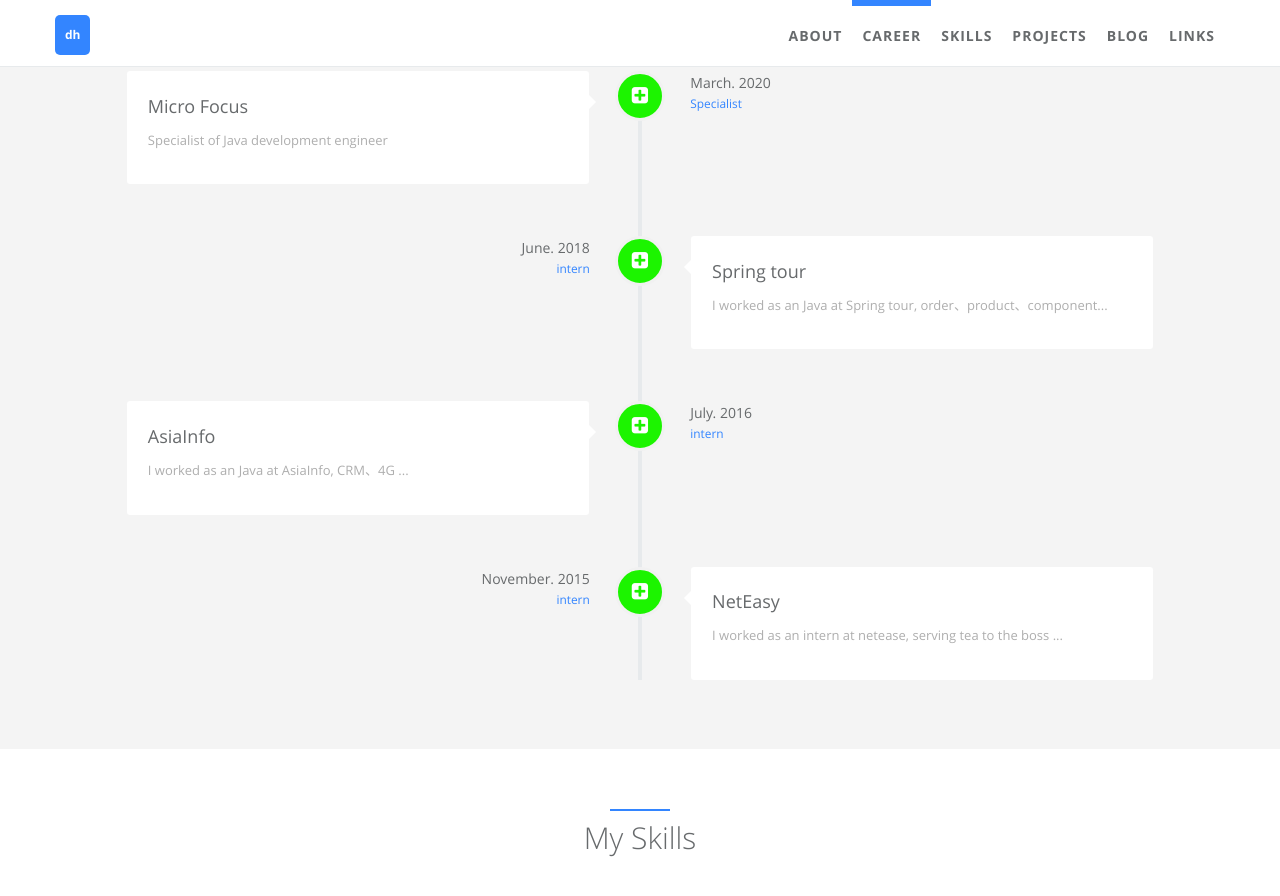
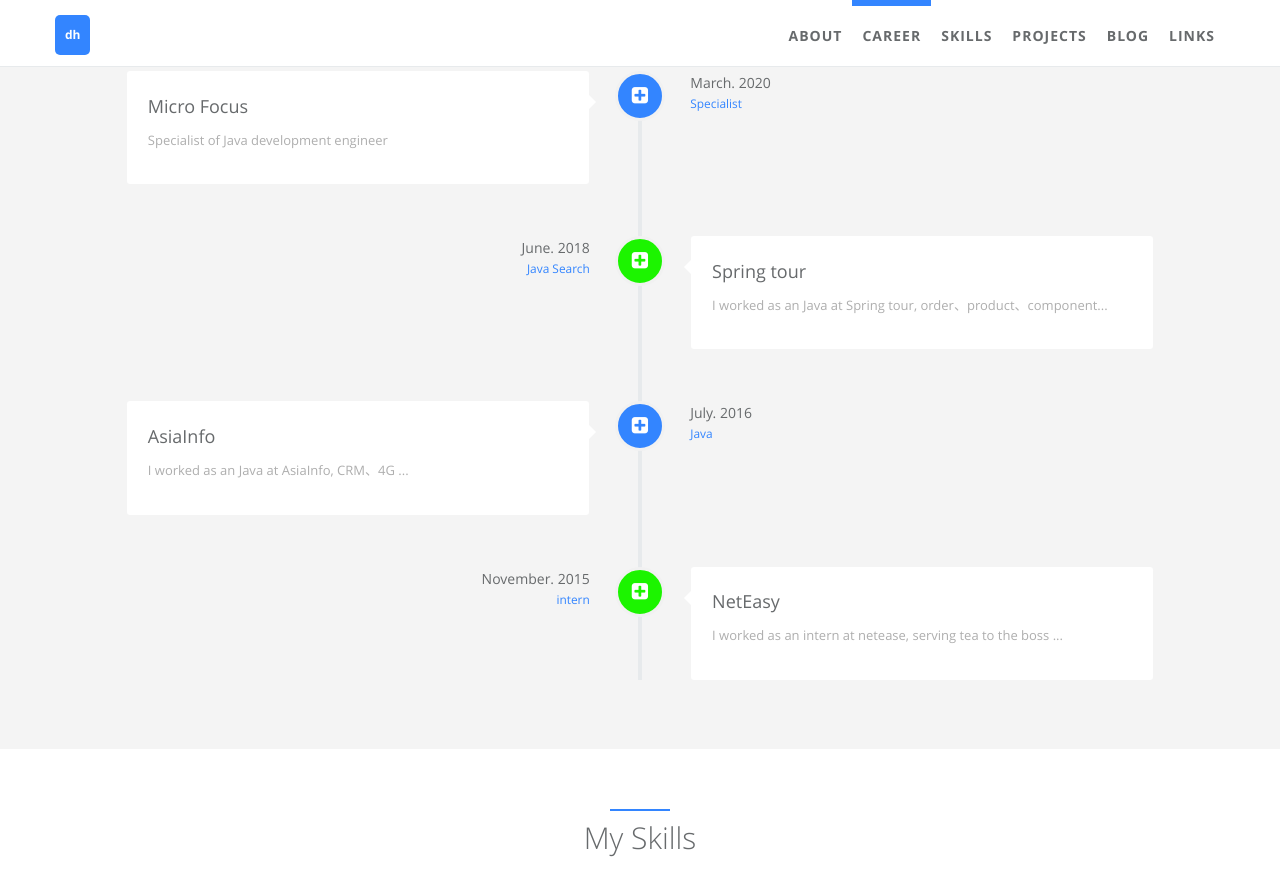
Before and after one commit to seakingOne/seakingone.github.io, a Jekyll site: the page built from index.html, in a window 1280 px wide and 900 px high, scrolled down 1005 px. Shown: the top 896 px of the window. Built offline with Jekyll 4.4.1, drawn with Linux system fonts in a browser that asks for light colours.

Commit message:
modfiy careers

```diff
--- a/_data/index/careers.yml
+++ b/_data/index/careers.yml
@@ -13,7 +13,6 @@
     detail: Specialist
     i18n: Specialist
   icon: fa-plus-square
-  present: true
 - name:
     detail: Spring tour
     i18n: Spring tour
@@ -24,8 +23,8 @@
     detail: June. 2018
     i18n: June. 2018
   job:
-    detail: intern
-    i18n: intern
+    detail: Java Search
+    i18n: Java Search
   icon: fa-plus-square
   present: true
 - name:
@@ -38,10 +37,9 @@
     detail: July. 2016
     i18n: July. 2016
   job:
-    detail: intern
-    i18n: intern
+    detail: Java
+    i18n: Java
   icon: fa-plus-square
-  present: true
 - name:
     detail: NetEasy
     i18n: NetEasy
```
